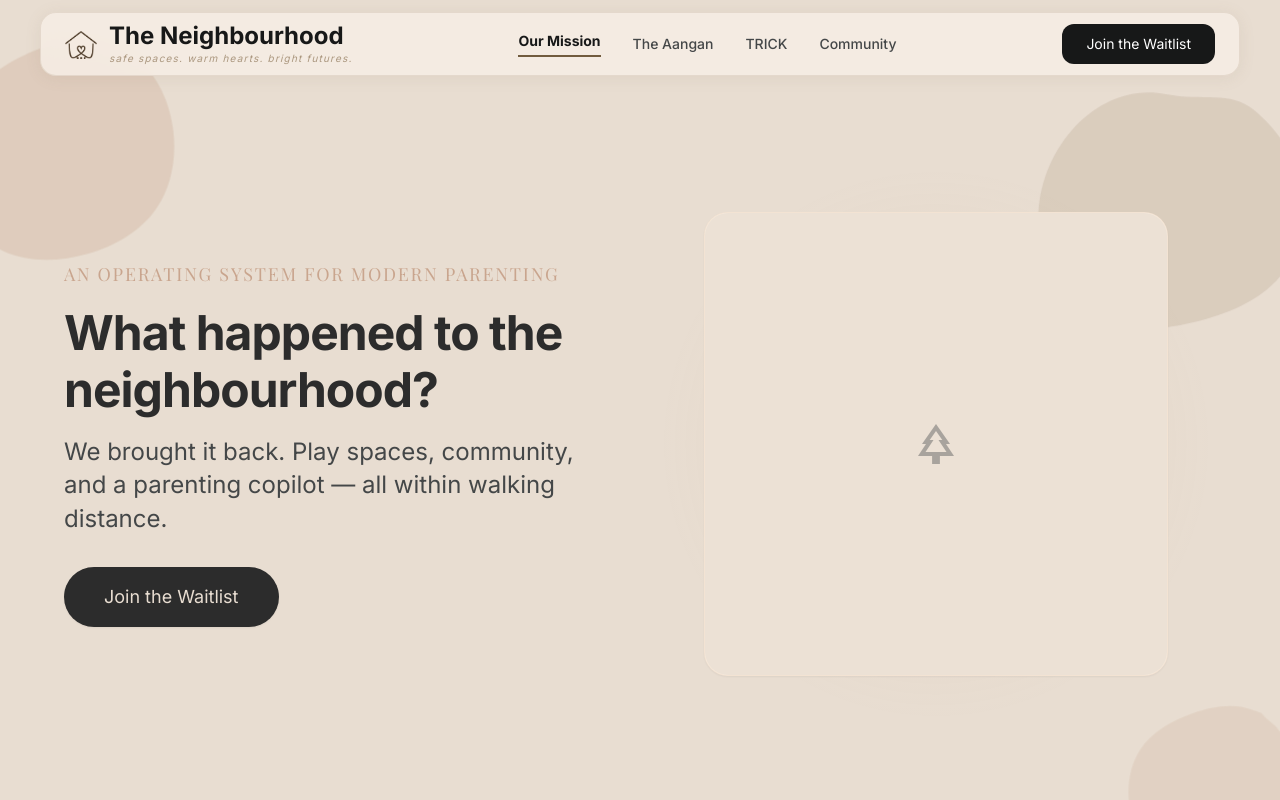
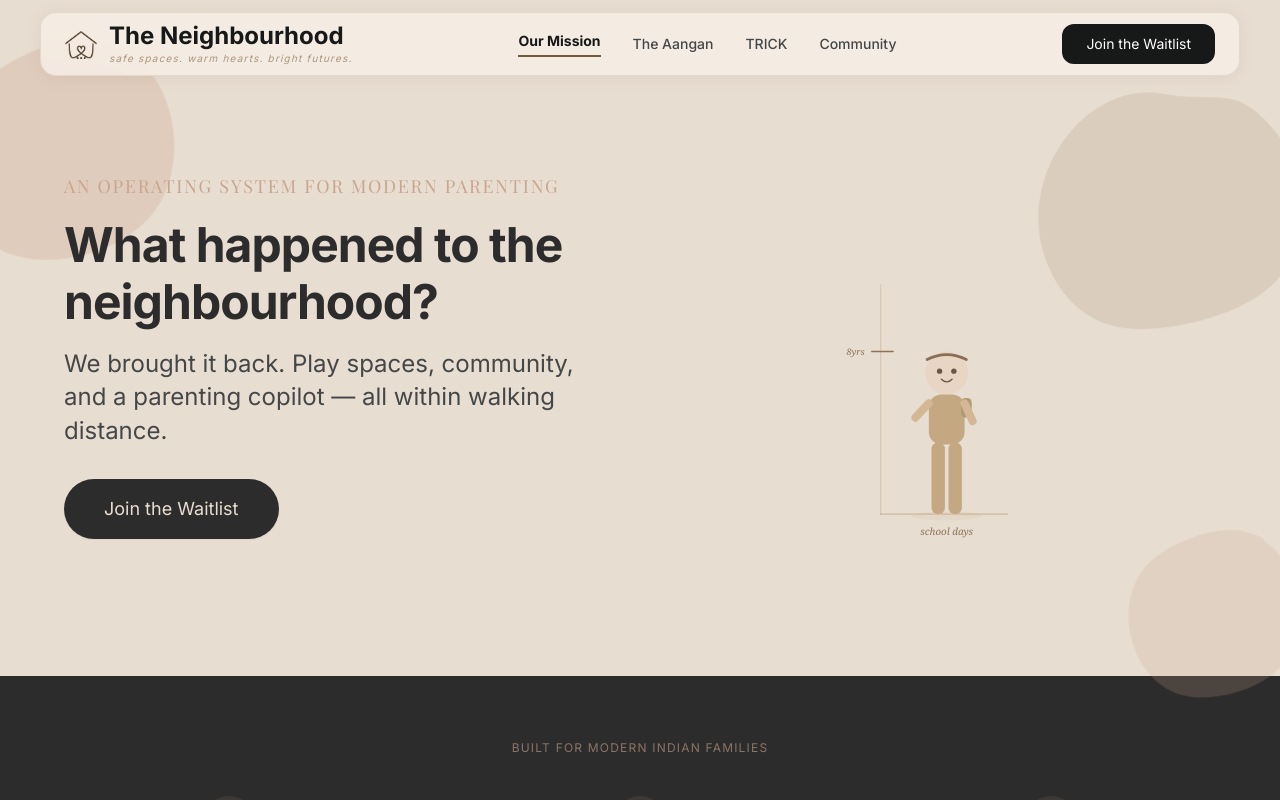
Before and after one commit to Siddharth622005/The-Neighbourhood, a React (Vite) app: page /v1 in a window 1280 px wide. Shown: the top 800 px of the page. Built offline with nearby package versions, Linux system fonts and the light colour scheme; a web font is replaced by a local one.

Commit message:
V1: add child growth animation to hero — 4 stages with height ruler
Co-Authored-By: Claude Sonnet 4.6 <noreply@anthropic.com>

```diff
--- /dev/null
+++ b/src/components/ChildGrowthAnimation.jsx
@@ -0,0 +1,139 @@
+export default function ChildGrowthAnimation() {
+  return (
+    <div className="relative w-full h-full flex items-center justify-center">
+      <style>{`
+        @keyframes cg-baby {
+          0%   { opacity: 0; transform: translateY(10px); }
+          5%   { opacity: 1; transform: translateY(0); }
+          22%  { opacity: 1; transform: translateY(0); }
+          27%  { opacity: 0; transform: translateY(-4px); }
+          100% { opacity: 0; }
+        }
+        @keyframes cg-toddler {
+          0%, 24%  { opacity: 0; transform: translateY(10px); }
+          29%      { opacity: 1; transform: translateY(0); }
+          47%      { opacity: 1; transform: translateY(0); }
+          52%      { opacity: 0; transform: translateY(-4px); }
+          100%     { opacity: 0; }
+        }
+        @keyframes cg-child {
+          0%, 49%  { opacity: 0; transform: translateY(10px); }
+          54%      { opacity: 1; transform: translateY(0); }
+          72%      { opacity: 1; transform: translateY(0); }
+          77%      { opacity: 0; transform: translateY(-4px); }
+          100%     { opacity: 0; }
+        }
+        @keyframes cg-teen {
+          0%, 74%  { opacity: 0; transform: translateY(10px); }
+          79%      { opacity: 1; transform: translateY(0); }
+          95%      { opacity: 1; transform: translateY(0); }
+          100%     { opacity: 0; transform: translateY(-4px); }
+        }
+        @keyframes cg-mark-baby    { 0%{opacity:0} 5%{opacity:1} 22%{opacity:1} 27%{opacity:0} 100%{opacity:0} }
+        @keyframes cg-mark-toddler { 0%,24%{opacity:0} 29%{opacity:1} 47%{opacity:1} 52%{opacity:0} 100%{opacity:0} }
+        @keyframes cg-mark-child   { 0%,49%{opacity:0} 54%{opacity:1} 72%{opacity:1} 77%{opacity:0} 100%{opacity:0} }
+        @keyframes cg-mark-teen    { 0%,74%{opacity:0} 79%{opacity:1} 95%{opacity:1} 100%{opacity:0} }
+
+        .cg-baby    { animation: cg-baby    12s ease-in-out infinite; opacity: 0; }
+        .cg-toddler { animation: cg-toddler 12s ease-in-out infinite; opacity: 0; }
+        .cg-child   { animation: cg-child   12s ease-in-out infinite; opacity: 0; }
+        .cg-teen    { animation: cg-teen    12s ease-in-out infinite; opacity: 0; }
+        .cg-mark-baby    { animation: cg-mark-baby    12s ease-in-out infinite; opacity: 0; }
+        .cg-mark-toddler { animation: cg-mark-toddler 12s ease-in-out infinite; opacity: 0; }
+        .cg-mark-child   { animation: cg-mark-child   12s ease-in-out infinite; opacity: 0; }
+        .cg-mark-teen    { animation: cg-mark-teen    12s ease-in-out infinite; opacity: 0; }
+      `}</style>
+
+      <svg viewBox="0 0 280 430" xmlns="http://www.w3.org/2000/svg" className="w-full h-full max-w-xs">
+
+        {/* Ruler */}
+        <line x1="78" y1="135" x2="78" y2="393" stroke="#C4A882" strokeWidth="1.5" opacity="0.4" />
+
+        {/* Height marks */}
+        <g className="cg-mark-baby">
+          <line x1="68" y1="322" x2="92" y2="322" stroke="#8B7355" strokeWidth="1.5" strokeLinecap="round" />
+          <text x="60" y="326" textAnchor="end" fontSize="10" fontFamily="Georgia,serif" fontStyle="italic" fill="#8B7355">1yr</text>
+        </g>
+        <g className="cg-mark-toddler">
+          <line x1="68" y1="270" x2="92" y2="270" stroke="#8B7355" strokeWidth="1.5" strokeLinecap="round" />
+          <text x="60" y="274" textAnchor="end" fontSize="10" fontFamily="Georgia,serif" fontStyle="italic" fill="#8B7355">4yrs</text>
+        </g>
+        <g className="cg-mark-child">
+          <line x1="68" y1="210" x2="92" y2="210" stroke="#8B7355" strokeWidth="1.5" strokeLinecap="round" />
+          <text x="60" y="214" textAnchor="end" fontSize="10" fontFamily="Georgia,serif" fontStyle="italic" fill="#8B7355">8yrs</text>
+        </g>
+        <g className="cg-mark-teen">
+          <line x1="68" y1="140" x2="92" y2="140" stroke="#8B7355" strokeWidth="1.5" strokeLinecap="round" />
+          <text x="60" y="144" textAnchor="end" fontSize="10" fontFamily="Georgia,serif" fontStyle="italic" fill="#8B7355">12yrs</text>
+        </g>
+
+        {/* Ground */}
+        <line x1="78" y1="392" x2="220" y2="392" stroke="#C4A882" strokeWidth="2" strokeLinecap="round" opacity="0.5" />
+        <ellipse cx="152" cy="394" rx="40" ry="5" fill="#C4A882" opacity="0.12" />
+
+        {/* ── BABY (1yr) — height ~70px, top y=322 ── */}
+        <g className="cg-baby">
+          <circle cx="152" cy="340" r="18" fill="#E8D5C4" />
+          <circle cx="146" cy="338" r="2"   fill="#6B5744" />
+          <circle cx="158" cy="338" r="2"   fill="#6B5744" />
+          <path d="M148 345 Q152 349 156 345" stroke="#6B5744" strokeWidth="1.5" fill="none" strokeLinecap="round" />
+          <path d="M147 323 Q152 318 157 323" stroke="#8B6E58" strokeWidth="2.5" fill="none" strokeLinecap="round" />
+          <rect x="138" y="357" width="28" height="21" rx="11" fill="#C4A882" />
+          <line x1="138" y1="363" x2="127" y2="371" stroke="#D4B896" strokeWidth="8" strokeLinecap="round" />
+          <line x1="166" y1="363" x2="177" y2="371" stroke="#D4B896" strokeWidth="8" strokeLinecap="round" />
+          <rect x="140" y="377" width="11" height="15" rx="5" fill="#C4A882" />
+          <rect x="153" y="377" width="11" height="15" rx="5" fill="#C4A882" />
+          <text x="152" y="416" textAnchor="middle" fontSize="11" fontFamily="Georgia,serif" fontStyle="italic" fill="#8B7355">baby steps</text>
+        </g>
+
+        {/* ── TODDLER (4yrs) — height ~122px, top y=270 ── */}
+        <g className="cg-toddler">
+          <circle cx="152" cy="292" r="22" fill="#E8D5C4" />
+          <circle cx="145" cy="290" r="2.5" fill="#6B5744" />
+          <circle cx="159" cy="290" r="2.5" fill="#6B5744" />
+          <path d="M147 298 Q152 303 157 298" stroke="#6B5744" strokeWidth="1.5" fill="none" strokeLinecap="round" />
+          <path d="M134 277 Q152 268 170 277" stroke="#8B6E58" strokeWidth="2.5" fill="none" strokeLinecap="round" />
+          <rect x="136" y="314" width="32" height="34" rx="12" fill="#C4A882" />
+          <line x1="136" y1="322" x2="123" y2="335" stroke="#D4B896" strokeWidth="9" strokeLinecap="round" />
+          <line x1="168" y1="322" x2="181" y2="335" stroke="#D4B896" strokeWidth="9" strokeLinecap="round" />
+          <rect x="138" y="347" width="13" height="45" rx="6" fill="#C4A882" />
+          <rect x="153" y="347" width="13" height="45" rx="6" fill="#C4A882" />
+          <text x="152" y="416" textAnchor="middle" fontSize="11" fontFamily="Georgia,serif" fontStyle="italic" fill="#8B7355">curious explorer</text>
+        </g>
+
+        {/* ── CHILD (8yrs) — height ~182px, top y=210 ── */}
+        <g className="cg-child">
+          <circle cx="152" cy="234" r="24" fill="#E8D5C4" />
+          <circle cx="144" cy="232" r="3"   fill="#6B5744" />
+          <circle cx="160" cy="232" r="3"   fill="#6B5744" />
+          <path d="M146 241 Q152 247 158 241" stroke="#6B5744" strokeWidth="1.5" fill="none" strokeLinecap="round" />
+          <path d="M130 219 Q152 208 174 219" stroke="#8B6E58" strokeWidth="3" fill="none" strokeLinecap="round" />
+          <rect x="132" y="258" width="40" height="56" rx="14" fill="#C4A882" />
+          <rect x="168" y="262" width="12" height="22" rx="5" fill="#B49A72" />
+          <line x1="132" y1="268" x2="117" y2="284" stroke="#D4B896" strokeWidth="9" strokeLinecap="round" />
+          <line x1="172" y1="268" x2="181" y2="288" stroke="#D4B896" strokeWidth="9" strokeLinecap="round" />
+          <rect x="135" y="312" width="15" height="80" rx="7" fill="#C4A882" />
+          <rect x="154" y="312" width="15" height="80" rx="7" fill="#C4A882" />
+          <text x="152" y="416" textAnchor="middle" fontSize="11" fontFamily="Georgia,serif" fontStyle="italic" fill="#8B7355">school days</text>
+        </g>
+
+        {/* ── TEEN (12yrs) — height ~252px, top y=140 ── */}
+        <g className="cg-teen">
+          <circle cx="152" cy="164" r="24" fill="#E8D5C4" />
+          <circle cx="144" cy="162" r="3"   fill="#6B5744" />
+          <circle cx="160" cy="162" r="3"   fill="#6B5744" />
+          <path d="M146 170 Q152 176 158 170" stroke="#6B5744" strokeWidth="1.5" fill="none" strokeLinecap="round" />
+          <path d="M130 149 Q152 138 174 149" stroke="#8B6E58" strokeWidth="3" fill="none" strokeLinecap="round" />
+          <rect x="130" y="188" width="44" height="80" rx="16" fill="#C4A882" />
+          <rect x="170" y="192" width="14" height="32" rx="5" fill="#B49A72" />
+          <line x1="130" y1="200" x2="113" y2="220" stroke="#D4B896" strokeWidth="10" strokeLinecap="round" />
+          <line x1="174" y1="200" x2="183" y2="224" stroke="#D4B896" strokeWidth="10" strokeLinecap="round" />
+          <rect x="133" y="266" width="17" height="126" rx="8" fill="#C4A882" />
+          <rect x="154" y="266" width="17" height="126" rx="8" fill="#C4A882" />
+          <text x="152" y="416" textAnchor="middle" fontSize="11" fontFamily="Georgia,serif" fontStyle="italic" fill="#8B7355">growing up</text>
+        </g>
+
+      </svg>
+    </div>
+  );
+}
--- a/src/components/landing/HeroV1.jsx
+++ b/src/components/landing/HeroV1.jsx
@@ -1,4 +1,4 @@
-import ImagePlaceholder from "../ImagePlaceholder.jsx";
+import ChildGrowthAnimation from "../ChildGrowthAnimation.jsx";
 
 export default function HeroV1() {
   return (
@@ -42,13 +42,9 @@ export default function HeroV1() {
             </button>
           </div>
 
-          <div className="relative hero-graphic-bg rounded-[40px] p-8 md:p-12">
-            <div className="aspect-square w-full rounded-3xl overflow-hidden relative border border-soft-sand/20 bg-surface-container-low shadow-sm">
-              <ImagePlaceholder
-                className="w-full h-full"
-                alt="Stylized Indian village courtyard (Aangan) with a central Banyan tree, soft cream and sand tones, children playing with wooden toys, parents talking in golden afternoon light"
-                icon="park"
-              />
+          <div className="relative flex items-center justify-center">
+            <div className="w-full max-w-sm aspect-square">
+              <ChildGrowthAnimation />
             </div>
           </div>
         </div>
```
